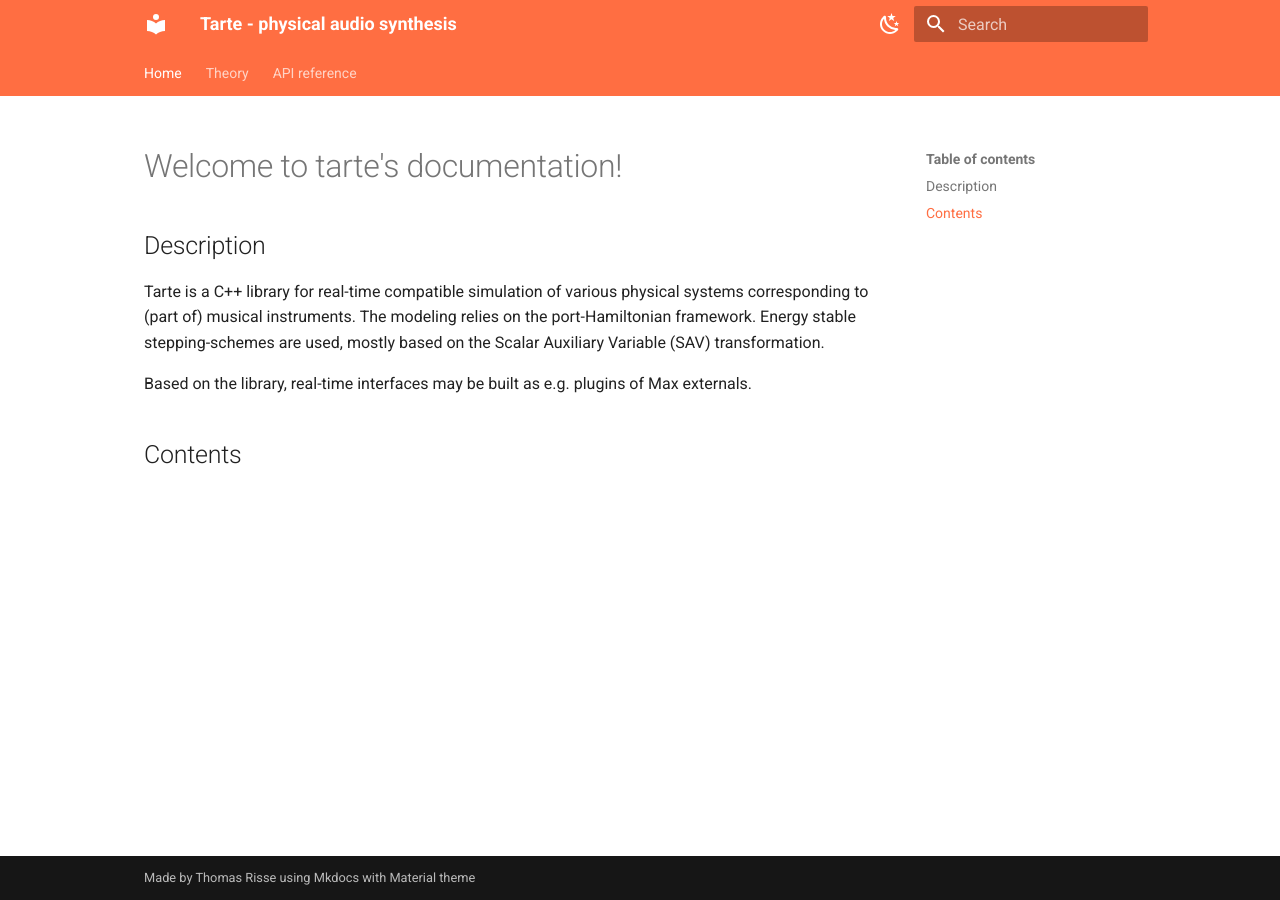
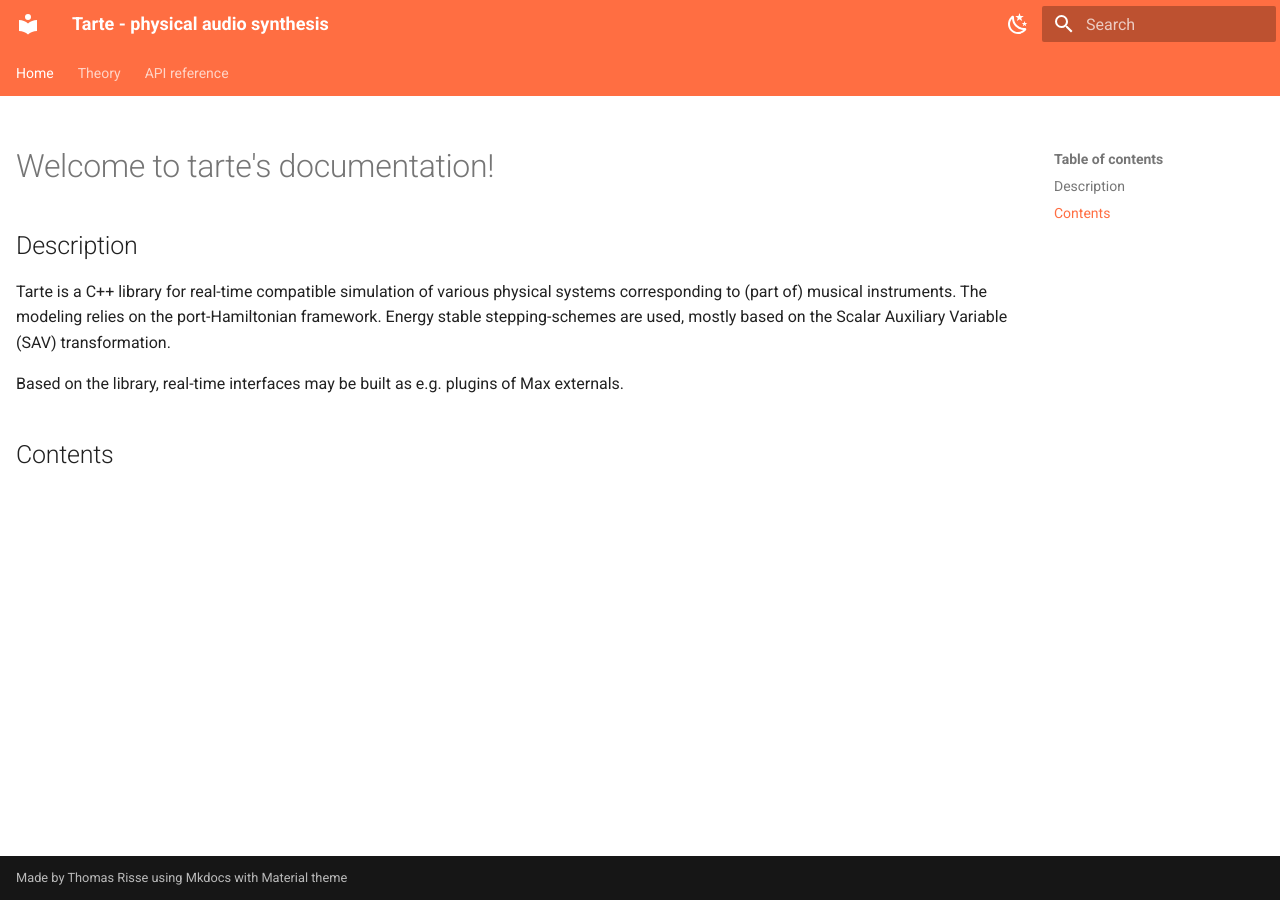
Before and after one commit to Ircam-RnD/tarte, an MkDocs documentation site: the page built from docs/index.md, in a window 1280 px wide. Built offline with MkDocs 1.6.1 and Material for MkDocs 9.7.7, drawn with Linux system fonts in a browser that asks for light colours.

Commit message:
Change width to 100%

```diff
--- a/docs/extra.css
+++ b/docs/extra.css
@@ -1,5 +1,5 @@
 /* Maximum space for text block */
 .md-grid {
-    max-width: 80%;
+    max-width: 100%;
     /* or 100%, if you want to stretch to full-width */
 }
```
